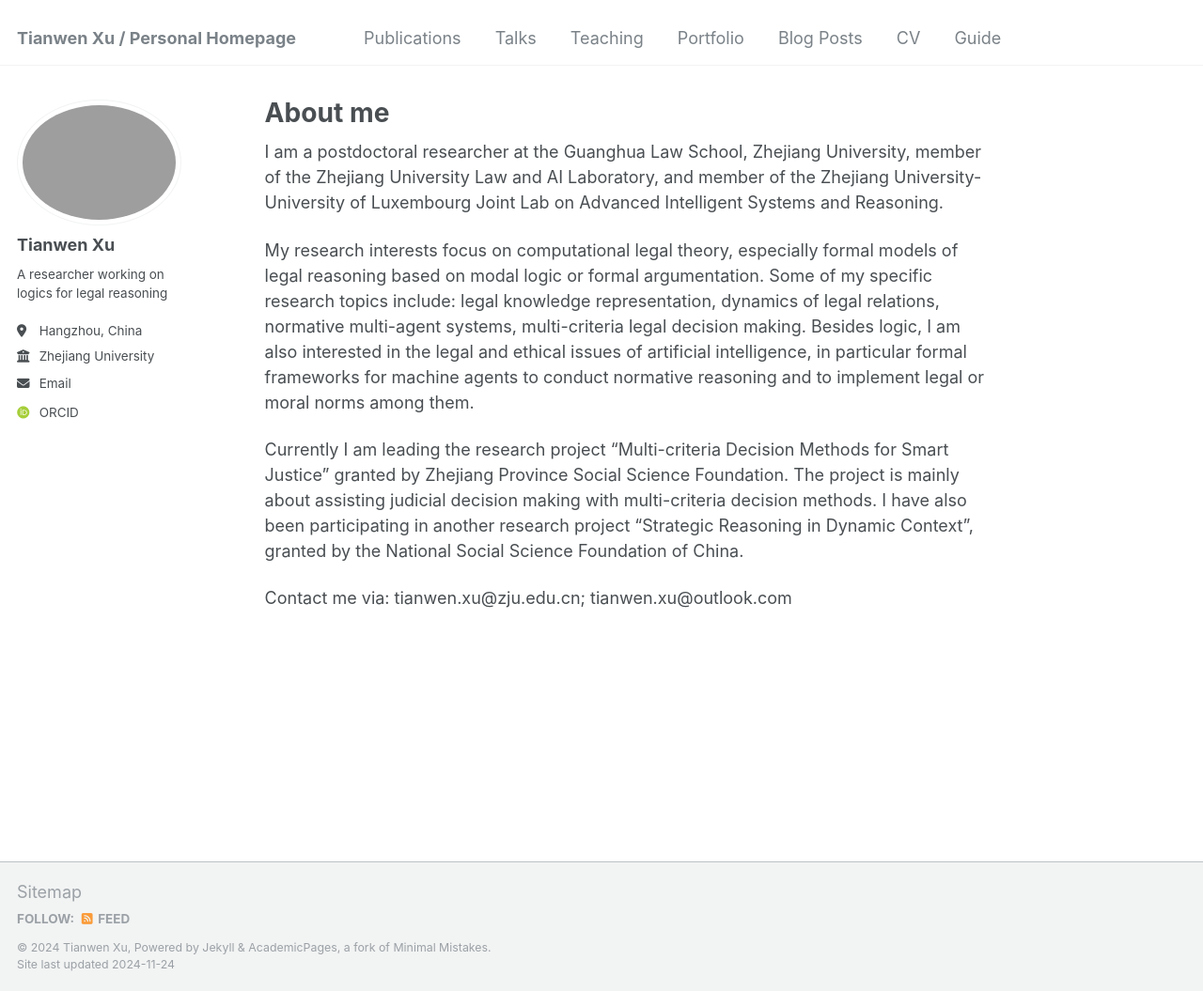
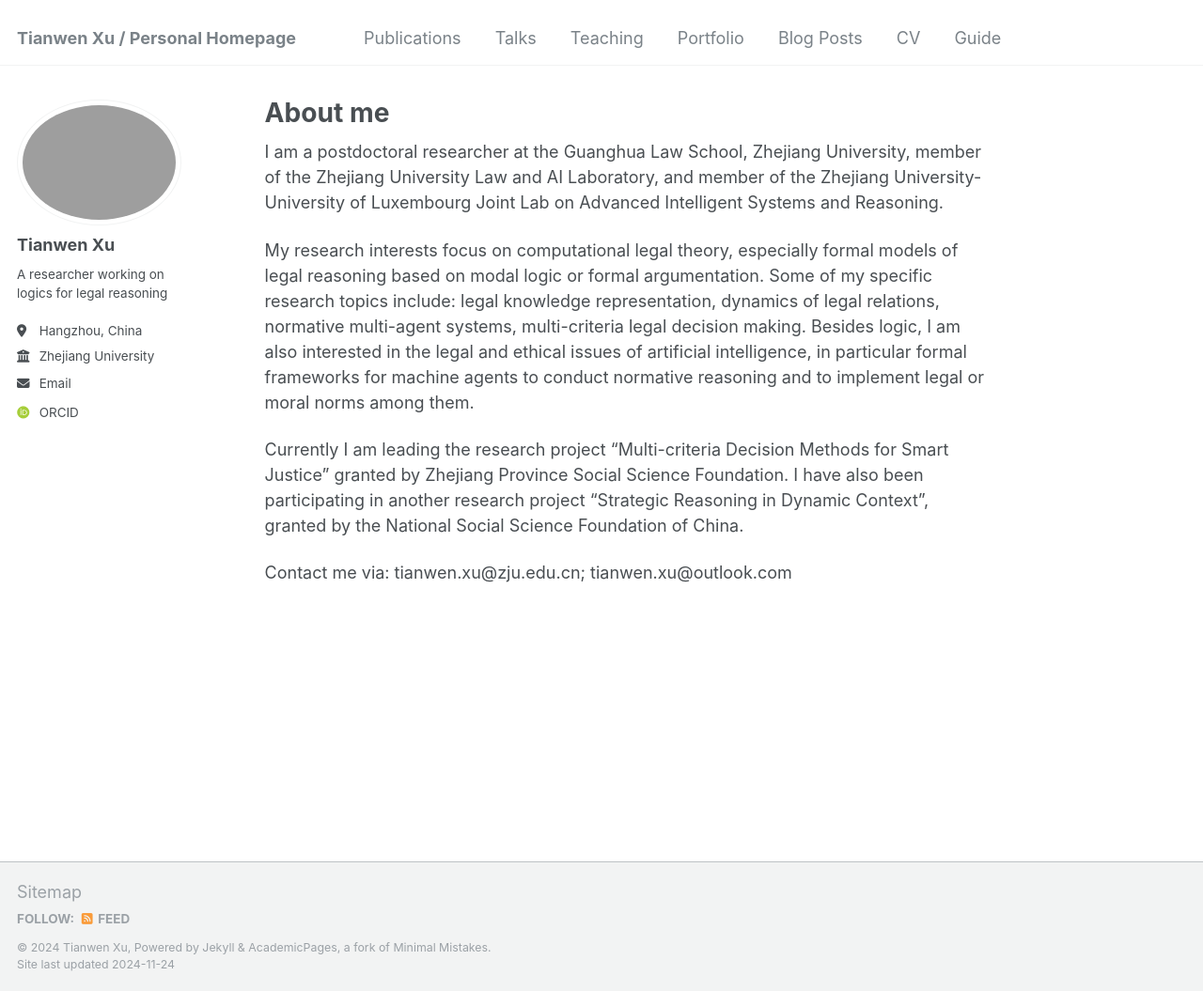
Before and after one commit to tianwenxu-lawlogic/tianwenxu-lawlogic.github.io, a Jekyll site: the page built from _pages/about.md, in a window 1280 px wide and 1055 px high. Shown: the whole window at 94% size. Built offline with Jekyll 4.4.1, drawn with Linux system fonts in a browser that asks for light colours; some web fonts are replaced.

Commit message:
Update about.md

```diff
--- a/_pages/about.md
+++ b/_pages/about.md
@@ -11,6 +11,6 @@ I am a postdoctoral researcher at the Guanghua Law School, Zhejiang University,
 
 My research interests focus on computational legal theory, especially formal models of legal reasoning based on modal logic or formal argumentation. Some of my specific research topics include: legal knowledge representation, dynamics of legal relations, normative multi-agent systems, multi-criteria legal decision making. Besides logic, I am also interested in the legal and ethical issues of artificial intelligence, in particular formal frameworks for machine agents to conduct normative reasoning and to implement legal or moral norms among them.
 
-Currently I am leading the research project "Multi-criteria Decision Methods for Smart Justice" granted by Zhejiang Province Social Science Foundation. The project is mainly about assisting judicial decision making with multi-criteria decision methods. I have also been participating in another research project "Strategic Reasoning in Dynamic Context", granted by the National Social Science Foundation of China.
+Currently I am leading the research project "Multi-criteria Decision Methods for Smart Justice" granted by Zhejiang Province Social Science Foundation. I have also been participating in another research project "Strategic Reasoning in Dynamic Context", granted by the National Social Science Foundation of China.
 
 Contact me via: tianwen.xu@zju.edu.cn; tianwen.xu@outlook.com
```
